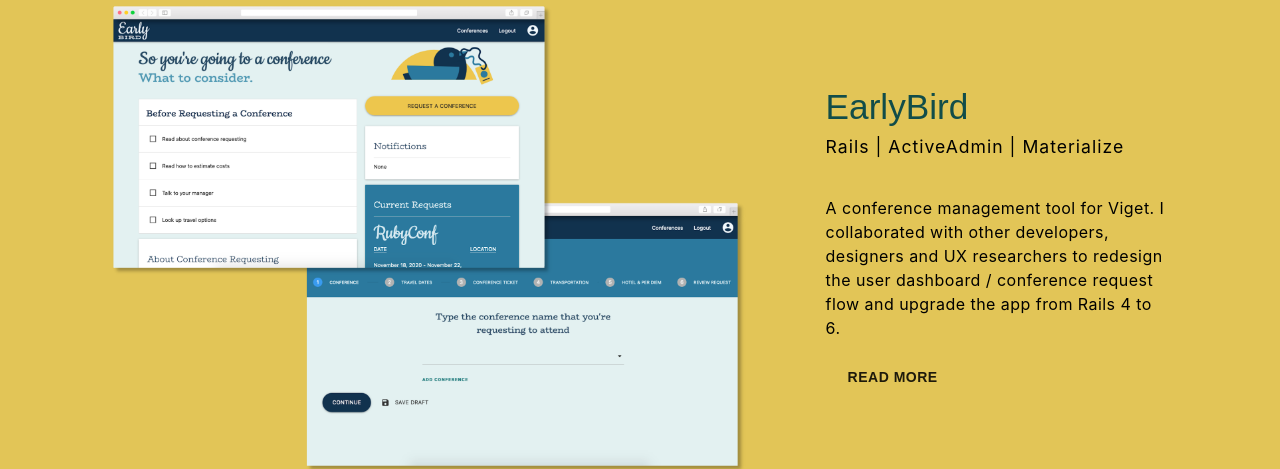
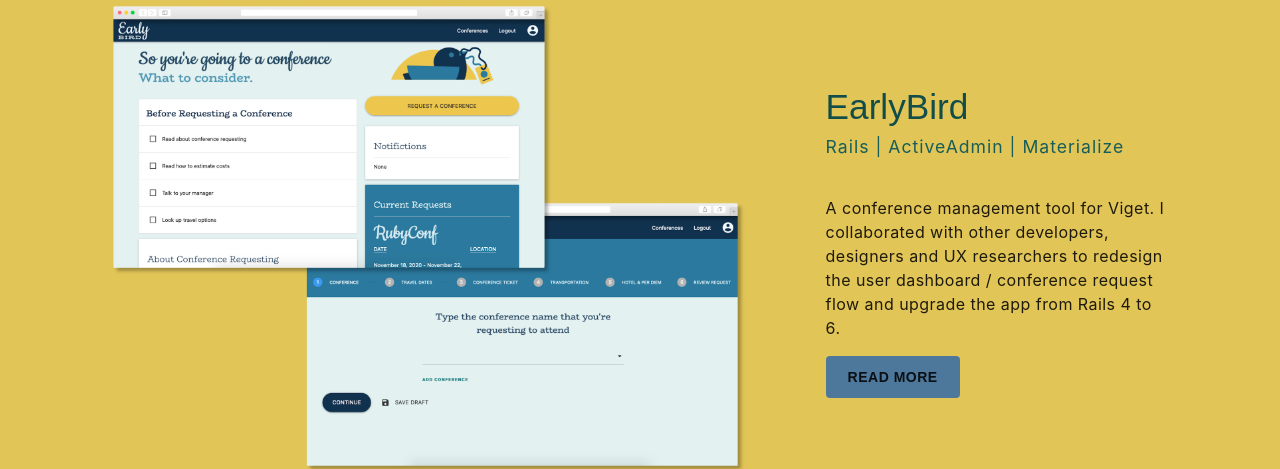
Before and after one commit to marc-akbar/personal-site-2.0, a Vue app: page / in a window 1280 px wide. Shown: the part 1340-1809 px from the top of the page. Built offline with nearby package versions, Linux system fonts and the light colour scheme; a web font is replaced by a local one.

Commit message:
Actually fix css

```diff
--- a/src/components/Work/Projects.vue
+++ b/src/components/Work/Projects.vue
@@ -84,13 +84,13 @@ import WiggleButton from "components/Buttons/WiggleButton.vue";
   .project-title {
     color: var(--eb-title);
   }
-  .subtitle {
+  .project-subtitle {
     color: var(--eb-subtitle);
   }
-  .description {
+  .project-description {
     color: var(--eb-text);
   }
-  .btn {
+  .project-btn {
     background-color: var(--eb-btn);
     color: var(--eb-btn-text);
   }
```
